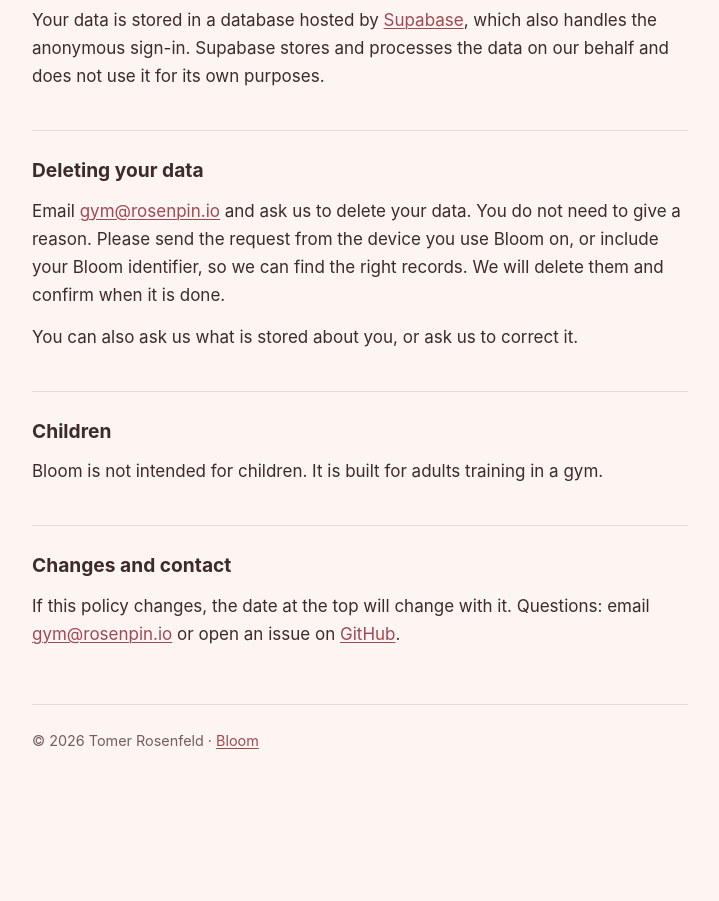
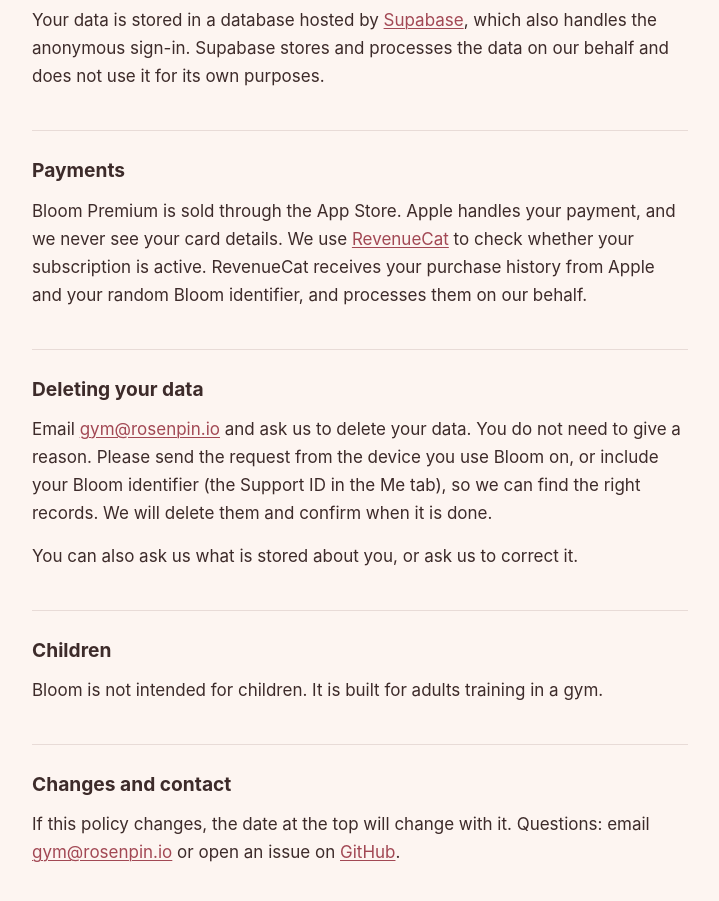
Before and after one commit to WomensGym/bloom-site, a plain HTML site: page privacy.html in a window 1280 px wide. Shown: the part 1629-2530 px from the top of the page, without its empty margins (280-999 px from the left). Before the commit the page ends 2446 px from the top, so only its background shows below. Drawn offline with Linux system fonts and the light colour scheme.

Commit message:
privacy: payments via App Store and RevenueCat; Support ID

```diff
--- a/privacy.html
+++ b/privacy.html
@@ -10,7 +10,7 @@
 </head>
 <body>
 <h1>Privacy Policy</h1>
-<p class="sub">Bloom · Gym Workouts for Women · Last updated July 28, 2026</p>
+<p class="sub">Bloom · Gym Workouts for Women · Last updated September 24, 2026</p>
 
 <p>Bloom needs some information to build your plan and keep it up to date. This policy says exactly what is stored, why, and how to have it removed. It is written plainly on purpose.</p>
 
@@ -41,8 +41,11 @@
 <h2>Where your data is stored</h2>
 <p>Your data is stored in a database hosted by <a href="https://supabase.com/privacy">Supabase</a>, which also handles the anonymous sign-in. Supabase stores and processes the data on our behalf and does not use it for its own purposes.</p>
 
+<h2>Payments</h2>
+<p>Bloom Premium is sold through the App Store. Apple handles your payment, and we never see your card details. We use <a href="https://www.revenuecat.com/privacy">RevenueCat</a> to check whether your subscription is active. RevenueCat receives your purchase history from Apple and your random Bloom identifier, and processes them on our behalf.</p>
+
 <h2>Deleting your data</h2>
-<p>Email <a href="mailto:gym@rosenpin.io">gym@rosenpin.io</a> and ask us to delete your data. You do not need to give a reason. Please send the request from the device you use Bloom on, or include your Bloom identifier, so we can find the right records. We will delete them and confirm when it is done.</p>
+<p>Email <a href="mailto:gym@rosenpin.io">gym@rosenpin.io</a> and ask us to delete your data. You do not need to give a reason. Please send the request from the device you use Bloom on, or include your Bloom identifier (the Support ID in the Me tab), so we can find the right records. We will delete them and confirm when it is done.</p>
 <p>You can also ask us what is stored about you, or ask us to correct it.</p>
 
 <h2>Children</h2>
```
